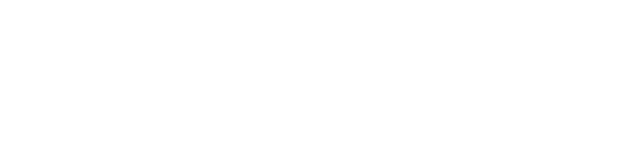
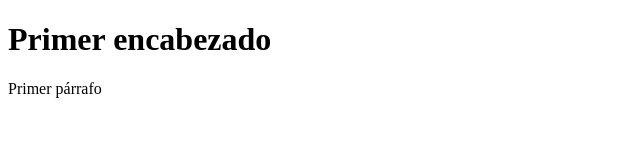
Before and after one commit to pnadales/repo.remoto, a plain HTML site: page index.html in a window 1280 px wide. Shown: the whole page, without its empty margins (0-640 px from the left). Drawn offline with Linux system fonts and the light colour scheme.

Commit message:
agregar h1 y p1 al body

```diff
--- a/index.html
+++ b/index.html
@@ -9,6 +9,9 @@
 
 <body>
 
+    <h1>Primer encabezado</h1>
+    <p>Primer párrafo</p>
 </body>
 
+
 </html>
```
